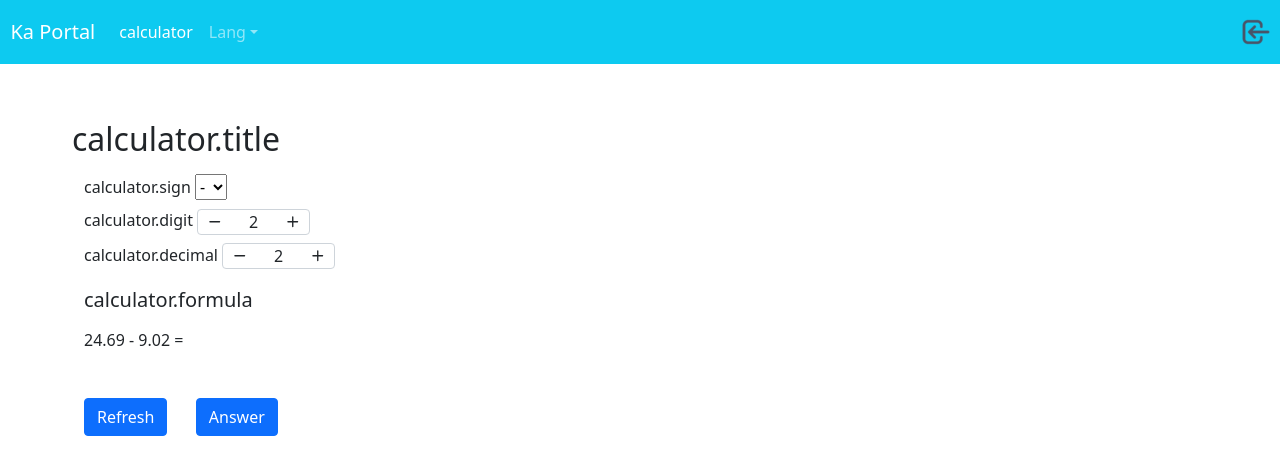
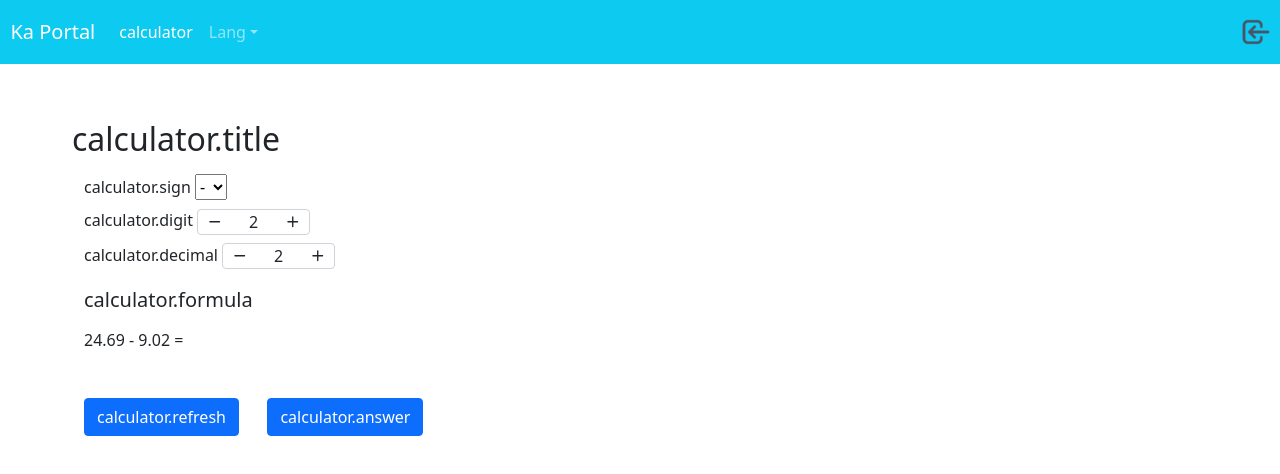
Before and after one commit to kahoau/vue-portal, a Vue app: page /#/ in a window 1280 px wide. Shown: the top 474 px of the page. Built offline with nearby package versions, Linux system fonts and the light colour scheme.

Commit message:
more i18n

```diff
--- a/src/views/Calculator.vue
+++ b/src/views/Calculator.vue
@@ -24,8 +24,8 @@
                 <h6>{{ num1 }} {{calculatorSign}} {{ num2 }} = {{answer}}</h6>
               </b-jumbotron>
               <form @submit.prevent>
-                <b-button variant="primary" @click="refresh()">Refresh</b-button> &nbsp;
-                <b-button variant="primary" @click="calcAnswer()">Answer</b-button> &nbsp;
+                <b-button variant="primary" @click="refresh()">{{ $t('calculator.refresh') }}</b-button> &nbsp;
+                <b-button variant="primary" @click="calcAnswer()">{{ $t('calculator.answer') }}</b-button> &nbsp;
               </form>
             </b-col>
           </b-row>
```
